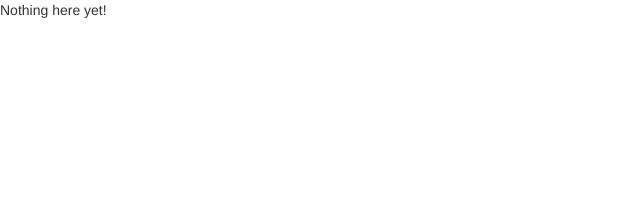
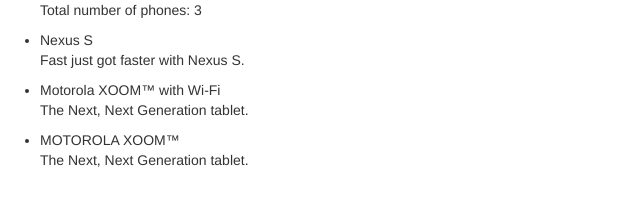
Before and after one commit to juandecarrion/phonecat-app-tutorial, a website: page app/index.html in a window 1280 px wide. Shown: the whole page, without its empty margins (0-640 px from the left). Drawn offline with nearby package versions, Linux system fonts and the light colour scheme.

Commit message:
Done step 2

```diff
--- a/app/index.html
+++ b/app/index.html
@@ -1,15 +1,22 @@
 <!doctype html>
-<html lang="en" ng-app>
+<html ng-app="phonecatApp">
 <head>
   <meta charset="utf-8">
-  <title>My HTML File</title>
+  <title>Phonecat</title>
   <link rel="stylesheet" href="bower_components/bootstrap/dist/css/bootstrap.css">
   <link rel="stylesheet" href="css/app.css">
   <script src="bower_components/angular/angular.js"></script>
+  <script src="js/controllers.js"></script>
 </head>
-<body>
+<body ng-controller="PhoneListCtrl">
 
-  <p>Nothing here {{'yet' + '!'}}</p>
+  <ul>
+    <p>Total number of phones: {{phones.length}}</p>
+    <li ng-repeat="phone in phones">
+      {{phone.name}}
+      <p>{{phone.snippet}}</p>
+    </li>
+  </ul>
 
 </body>
 </html>
--- a/app/js/controllers.js
+++ b/app/js/controllers.js
@@ -1,3 +1,14 @@
 'use strict';
 
-/* Controllers */
+var phonecatApp = angular.module('phonecatApp', []);
+
+phonecatApp.controller('PhoneListCtrl', function ($scope) {
+  $scope.phones = [
+    {'name': 'Nexus S',
+     'snippet': 'Fast just got faster with Nexus S.'},
+    {'name': 'Motorola XOOM™ with Wi-Fi',
+     'snippet': 'The Next, Next Generation tablet.'},
+    {'name': 'MOTOROLA XOOM™',
+     'snippet': 'The Next, Next Generation tablet.'}
+  ];
+});
--- a/package.json
+++ b/package.json
@@ -7,6 +7,7 @@
   "license": "MIT",
   "devDependencies": {
     "karma": "^0.12.16",
+    "karma-phantomjs-launcher": "~0.1",
     "karma-chrome-launcher": "^0.1.4",
     "karma-jasmine": "^0.1.5",
     "protractor": "~1.0.0",
```
Also changed, not shown: test/karma.conf.js (+4 -3 lines), test/unit/controllersSpec.js (+8 -3 lines).
